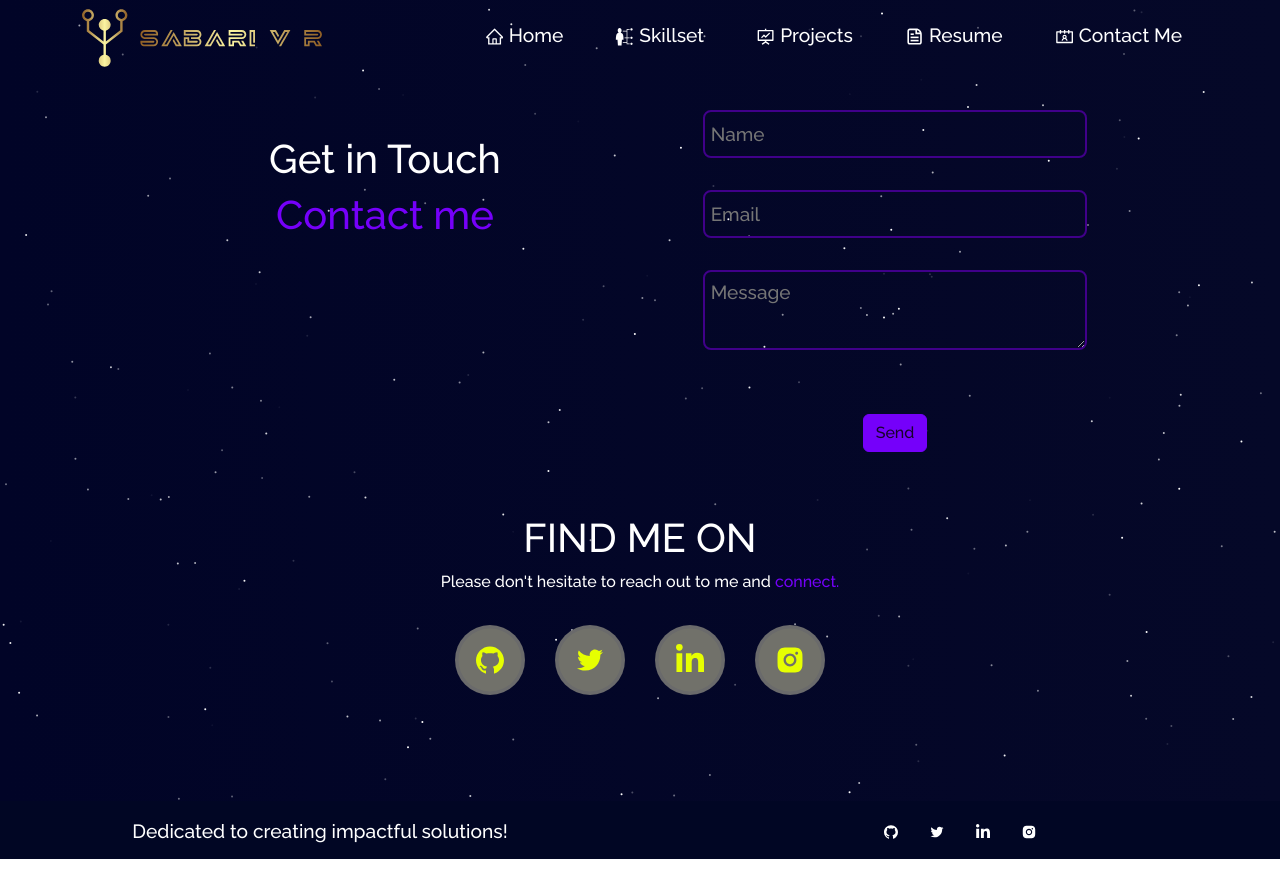
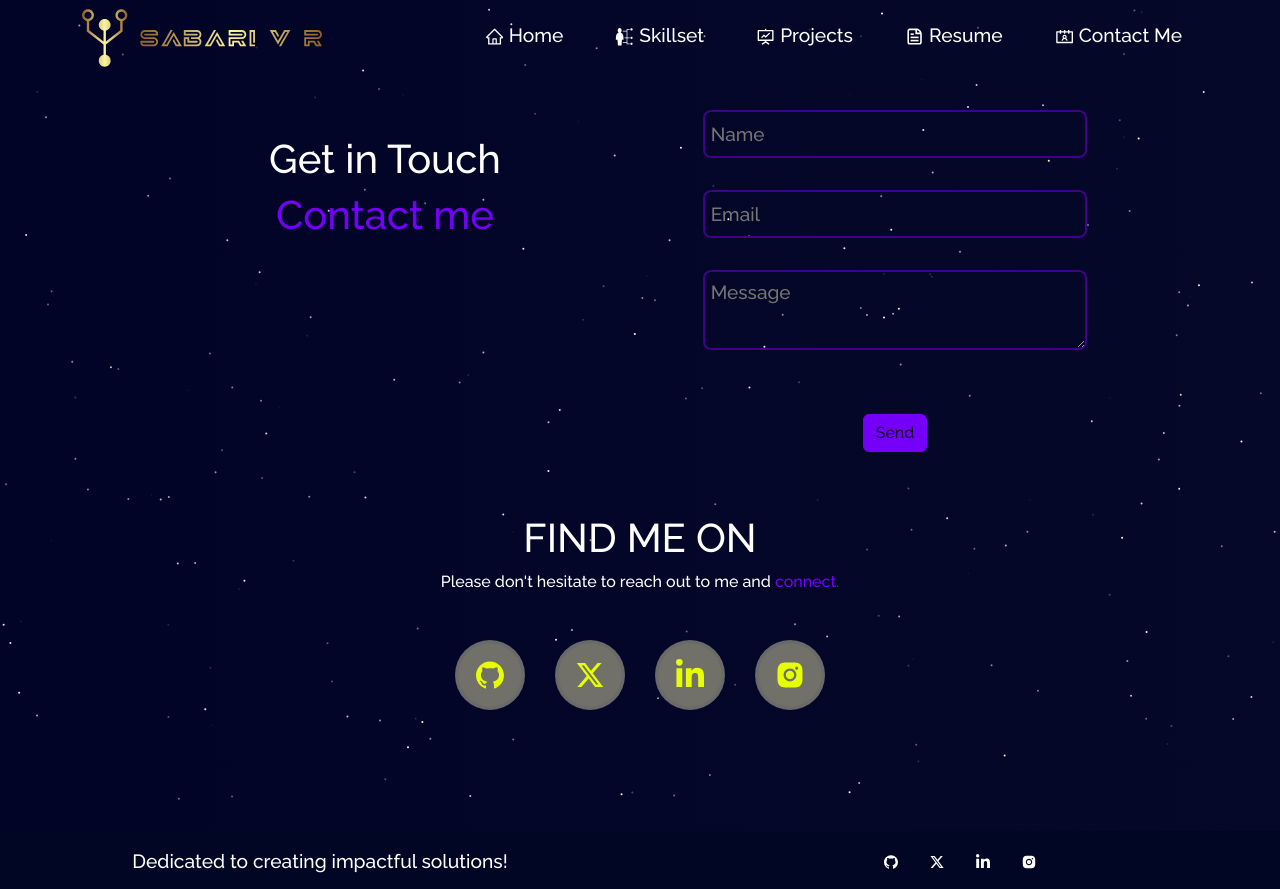
Before and after one commit to sabari-vr/portfolio, a React (Create React App) app: page /contact in a window 1280 px wide. Before the commit the page ends 859 px from the top, so only its background shows below. Built offline with nearby package versions, Linux system fonts and the light colour scheme.

Commit message:
Resolved

```diff
--- a/src/components/Contact/Social.css
+++ b/src/components/Contact/Social.css
@@ -4,8 +4,8 @@
   padding-top: 70px !important;
 }
 
-.contact-text{
-    color: white
+.contact-text {
+  color: white;
 }
 
 .contact-social-links {
@@ -55,8 +55,7 @@
 }
 .contact-icons {
   display: inline-block !important;
-    padding-right: 15px;
-    padding-left: 15px;
+  padding: 15px;
 }
 
 .icon-color {
--- a/src/components/Contact/Social.jsx
+++ b/src/components/Contact/Social.jsx
@@ -1,11 +1,8 @@
 import React from "react";
 import { Container, Row, Col } from "react-bootstrap";
-import {
-  AiFillGithub,
-  AiOutlineTwitter,
-  AiFillInstagram,
-} from "react-icons/ai";
+import { AiFillGithub, AiFillInstagram } from "react-icons/ai";
 import { FaLinkedinIn } from "react-icons/fa";
+import { RiTwitterXFill } from "react-icons/ri";
 import "./Social.css";
 
 const Social = () => {
@@ -38,7 +35,7 @@ const Social = () => {
                 rel="noreferrer"
                 className="icon-color  contact-social-icons"
               >
-                <AiOutlineTwitter />
+                <RiTwitterXFill />
               </a>
             </li>
             <li className="contact-icons">
@@ -53,7 +50,7 @@ const Social = () => {
             </li>
             <li className="contact-icons">
               <a
-                href="https://www.linkedin.com/in/sabari-v-r-713043219/"
+                href="https://www.instagram.com/sabari_v_r/"
                 target="_blank"
                 rel="noreferrer"
                 className="icon-color contact-social-icons"
--- a/src/components/Footer/Footer.jsx
+++ b/src/components/Footer/Footer.jsx
@@ -1,11 +1,8 @@
 import React from "react";
 import { Container, Row, Col } from "react-bootstrap";
-import {
-  AiFillGithub,
-  AiOutlineTwitter,
-  AiFillInstagram,
-} from "react-icons/ai";
+import { AiFillGithub, AiFillInstagram } from "react-icons/ai";
 import { FaLinkedinIn } from "react-icons/fa";
+import { RiTwitterXFill } from "react-icons/ri";
 // import logo from "../../assets/sLogo.png";
 
 const Footer = () => {
@@ -42,7 +39,7 @@ const Footer = () => {
                 rel="noopener noreferrer"
                 aria-label="twitter"
               >
-                <AiOutlineTwitter />
+                <RiTwitterXFill />
               </a>
             </li>
             <li className="social-icons">
@@ -58,7 +55,7 @@ const Footer = () => {
             </li>
             <li className="social-icons">
               <a
-                href="https://www.linkedin.com/in/sabari-v-r-713043219/"
+                href="https://www.instagram.com/sabari_v_r/"
                 style={{ color: "white" }}
                 target="_blank"
                 rel="noopener noreferrer"
--- a/src/components/Home/About.jsx
+++ b/src/components/Home/About.jsx
@@ -2,12 +2,9 @@ import React from "react";
 import { Container, Row, Col } from "react-bootstrap";
 import LaptopImg from "../../assets/home-main.svg";
 import Tilt from "react-parallax-tilt";
-import {
-  AiFillGithub,
-  AiOutlineTwitter,
-  AiFillInstagram,
-} from "react-icons/ai";
+import { AiFillGithub, AiFillInstagram } from "react-icons/ai";
 import { FaLinkedinIn } from "react-icons/fa";
+import { RiTwitterXFill } from "react-icons/ri";
 
 const About = () => {
   return (
@@ -84,7 +81,7 @@ const About = () => {
                   className="icon-colour  home-social-icons"
                   aria-label="twitter"
                 >
-                  <AiOutlineTwitter />
+                  <RiTwitterXFill />
                 </a>
               </li>
               <li className="social-icons">
@@ -100,7 +97,7 @@ const About = () => {
               </li>
               <li className="social-icons">
                 <a
-                  href="https://www.linkedin.com/in/sabari-v-r-713043219/"
+                  href="https://www.instagram.com/sabari_v_r/"
                   target="_blank"
                   rel="noreferrer"
                   className="icon-colour home-social-icons"
```
Lines whose indentation alone changed are shown as unchanged.
